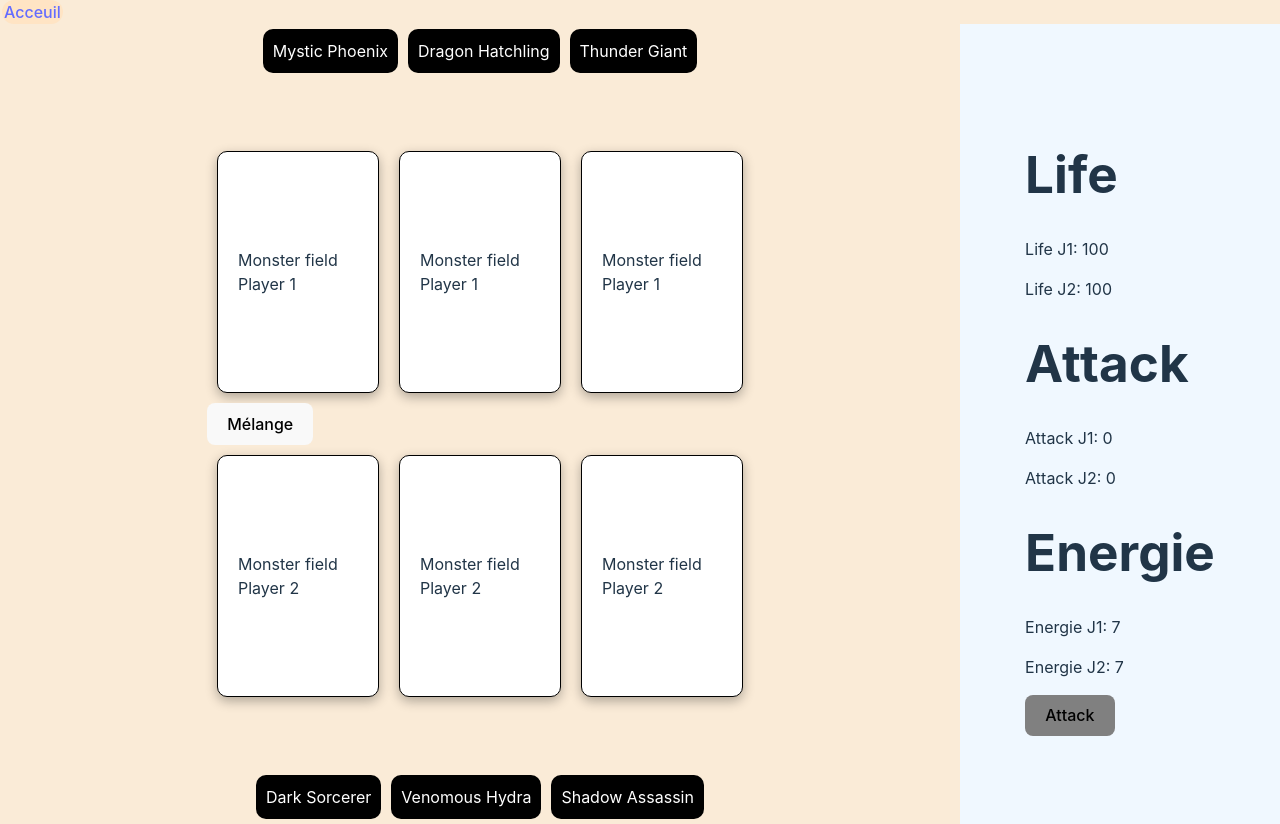
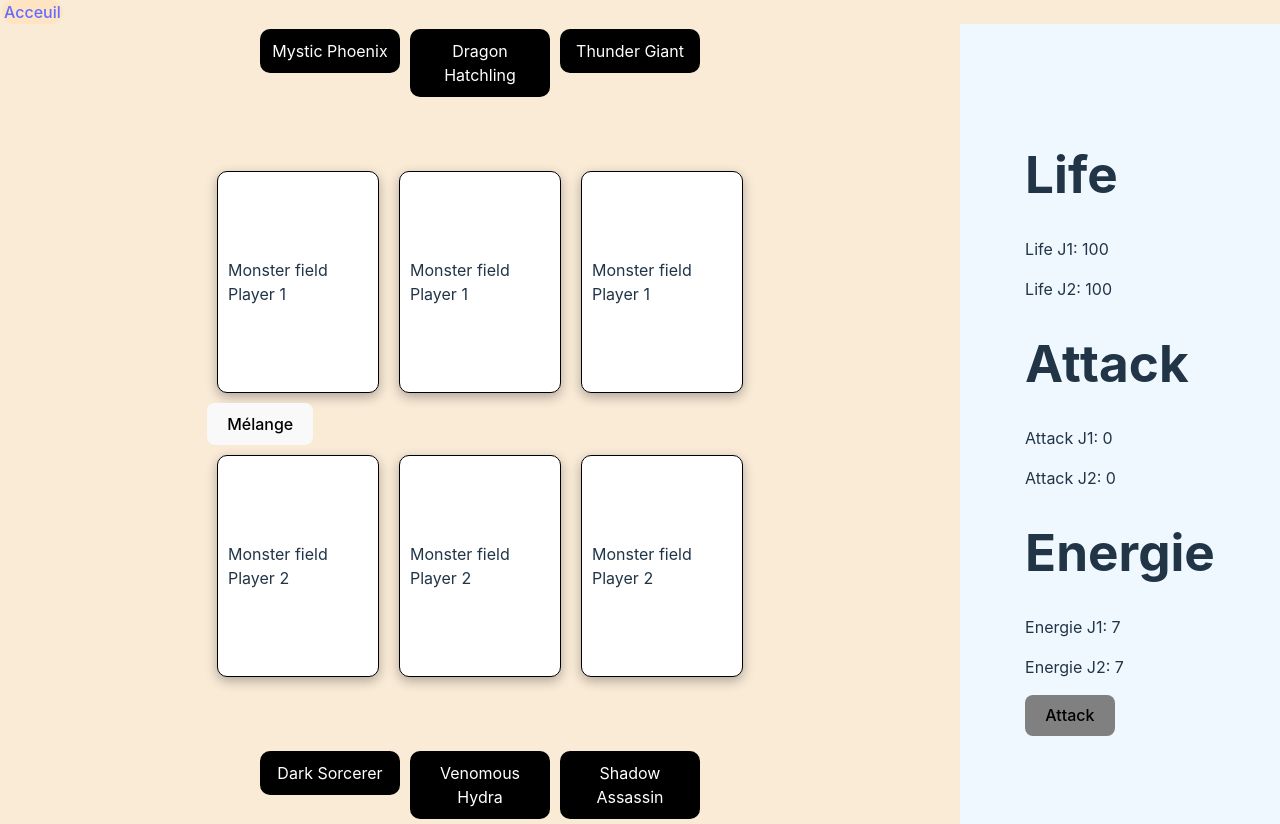
Before and after one commit to SABALBALJaoudat/CardGame, a React (Vite) app: page /game in a window 1280 px wide. Built offline with nearby package versions, Linux system fonts and the light colour scheme.

Commit message:
Update rotation when draging (limit 40°)

```diff
--- a/src/Component/Draggable.tsx
+++ b/src/Component/Draggable.tsx
@@ -28,17 +28,21 @@ export function Draggable({ monster }: DraggableProps) {
     padding: '10px',
     backgroundColor: 'black',
     color: 'white',
+    boxShadow: isDragging ? '0 20px 10px rgba(0, 0, 0, 0.5)' : 'none',
     transition: 'transform 0.2s ease',
+    width: '120px',
+    textAlign: 'center' as const,
   };
 
   const handleMouseMove = (e: { clientX: number; clientY: number; }) => {
     const deltaX = e.clientX - prevMousePos.x;
     const deltaY = e.clientY - prevMousePos.y;
 
-    setRotation((prevRotation) => ({
-      x: prevRotation.x + deltaY * 0.1,
-      y: prevRotation.y + deltaX * 0.1,
-    }));
+    // Limit rotation to 40 degrees
+    const newRotationX = Math.min(40, Math.max(-40, rotation.x + deltaY * 0.1));
+    const newRotationY = Math.min(40, Math.max(-40, rotation.y + deltaX * 0.1));
+
+    setRotation({ x: newRotationX, y: newRotationY });
 
     setPrevMousePos({ x: e.clientX, y: e.clientY });
   };
@@ -46,19 +50,6 @@ export function Draggable({ monster }: DraggableProps) {
   const handleMouseLeave = () => {
     setRotation({ x: 0, y: 0 });
   };
-
-  // useEffect(() => {
-  //   const handleDragStart = () => setIsDraggingNow(true);
-  //   const handleDragEnd = () => setIsDraggingNow(false);
-
-  //   window.addEventListener('dragstart', handleDragStart);
-  //   window.addEventListener('dragend', handleDragEnd);
-
-  //   return () => {
-  //     window.removeEventListener('dragstart', handleDragStart);
-  //     window.removeEventListener('dragend', handleDragEnd);
-  //   };
-  // }, []);
 
   const handleMouseEnter = (e: { clientX: any; clientY: any; }) => {
     setPrevMousePos({ x: e.clientX, y: e.clientY });
--- a/src/Component/Droppable.tsx
+++ b/src/Component/Droppable.tsx
@@ -13,10 +13,10 @@ export function Droppable({ id, children }: DroppableProps) {
 
   const style = {
     backgroundColor: isOver ? 'lightgreen' : 'white',
-    padding: '20px',
+    padding: '10px',
     border: '1px solid black',
     margin: '10px',
-    width: '120px',
+    width: '140px',
     height: '200px',
     display: 'flex',
     justifyContent: 'center',
```
